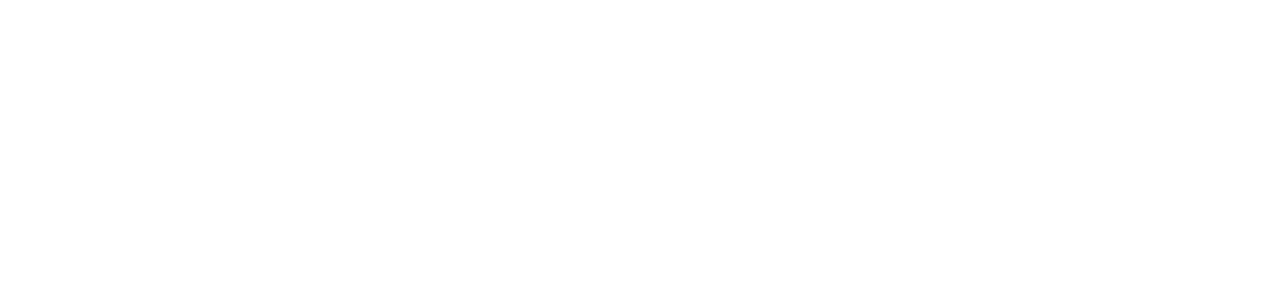
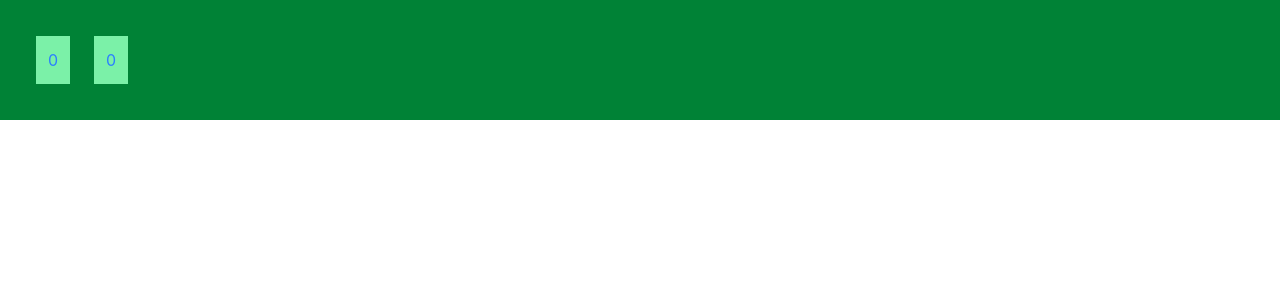
Before and after one commit to MicahLC/cassidoo-2026-10-04, a React (Vite) app: page / in a window 1280 px wide. Shown: the top 300 px of the page. Built offline with nearby package versions, Linux system fonts and the light colour scheme.

Commit message:
Add some logic
A grid is rendered, and the values in it cycle appropriately.

```diff
--- a/src/App.tsx
+++ b/src/App.tsx
@@ -1,5 +1,33 @@
+import { useState } from 'react';
+
 function App() {
-  return <main className="min-h-screen" />;
+  const [grid, setGrid] = useState([[0, 0]]);
+  const [single, setSingle] = useState(0);
+  const [dimensions, setDimensions] = useState({height: 1, width: 1});
+
+  const cycleFunc = (n: number) => (n+1) % 3;
+
+  const onClickElement = (rowIdx: number, colIdx: number) => {
+    return () => {
+      const copy = [...grid];
+      copy[rowIdx][colIdx] = cycleFunc(grid[rowIdx][colIdx]);
+      setGrid(copy);
+    }
+  };
+
+  return (
+  <main className="min-h-screen">
+    <table className="flex p-6 bg-green-700">
+      {grid.map((row, rowIndex) => {
+        return <tr key={rowIndex}>
+          {row.map((item, colIndex) => {
+            return <td key={colIndex} className=""><button className="bg-green-300 hover:bg-green-400 m-3 p-3 text-blue-500" onClick={onClickElement(rowIndex, colIndex)}>{item}</button></td>;
+          })}
+        </tr>
+      })}
+    </table>
+  </main>
+  );
 }
 
 export default App;
```
